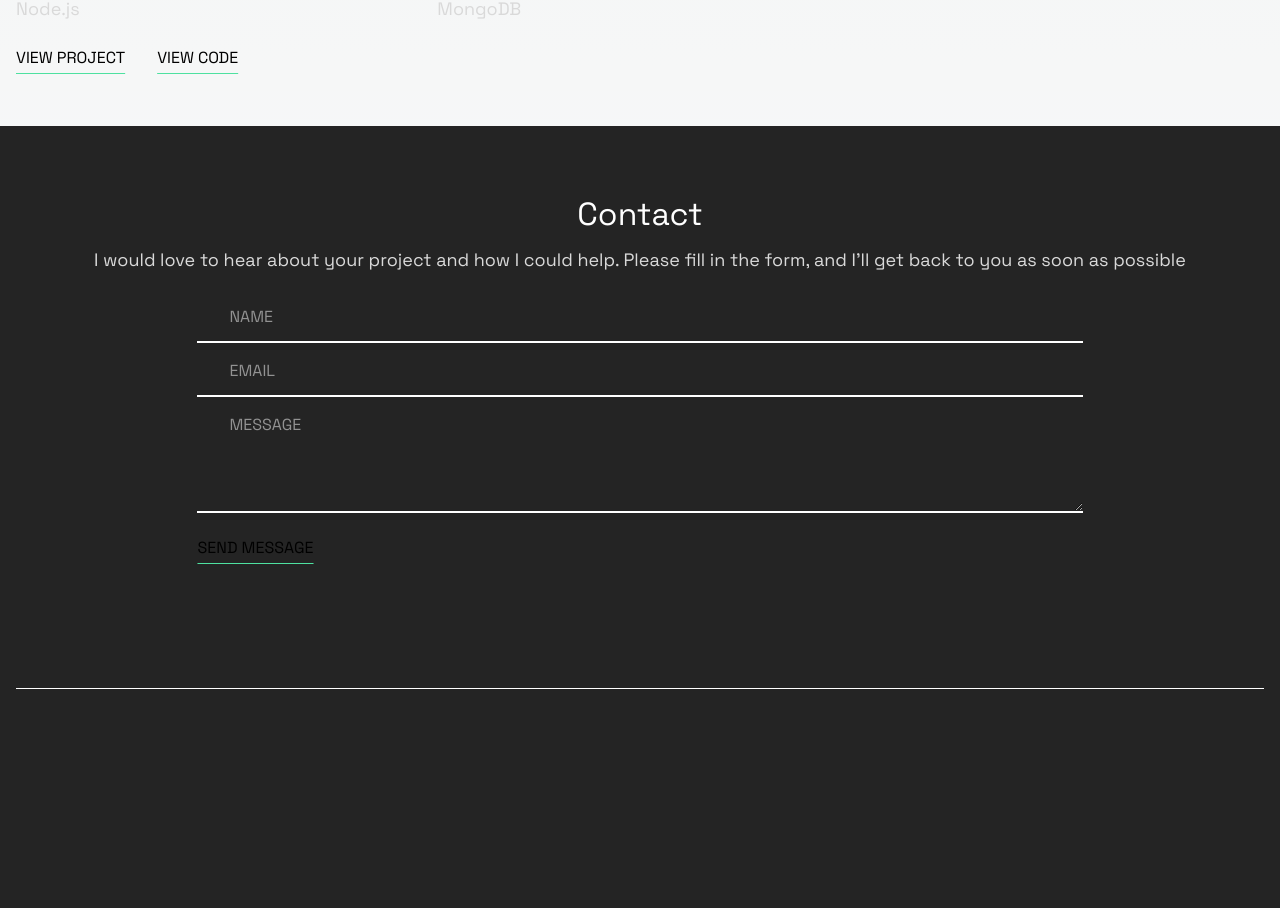
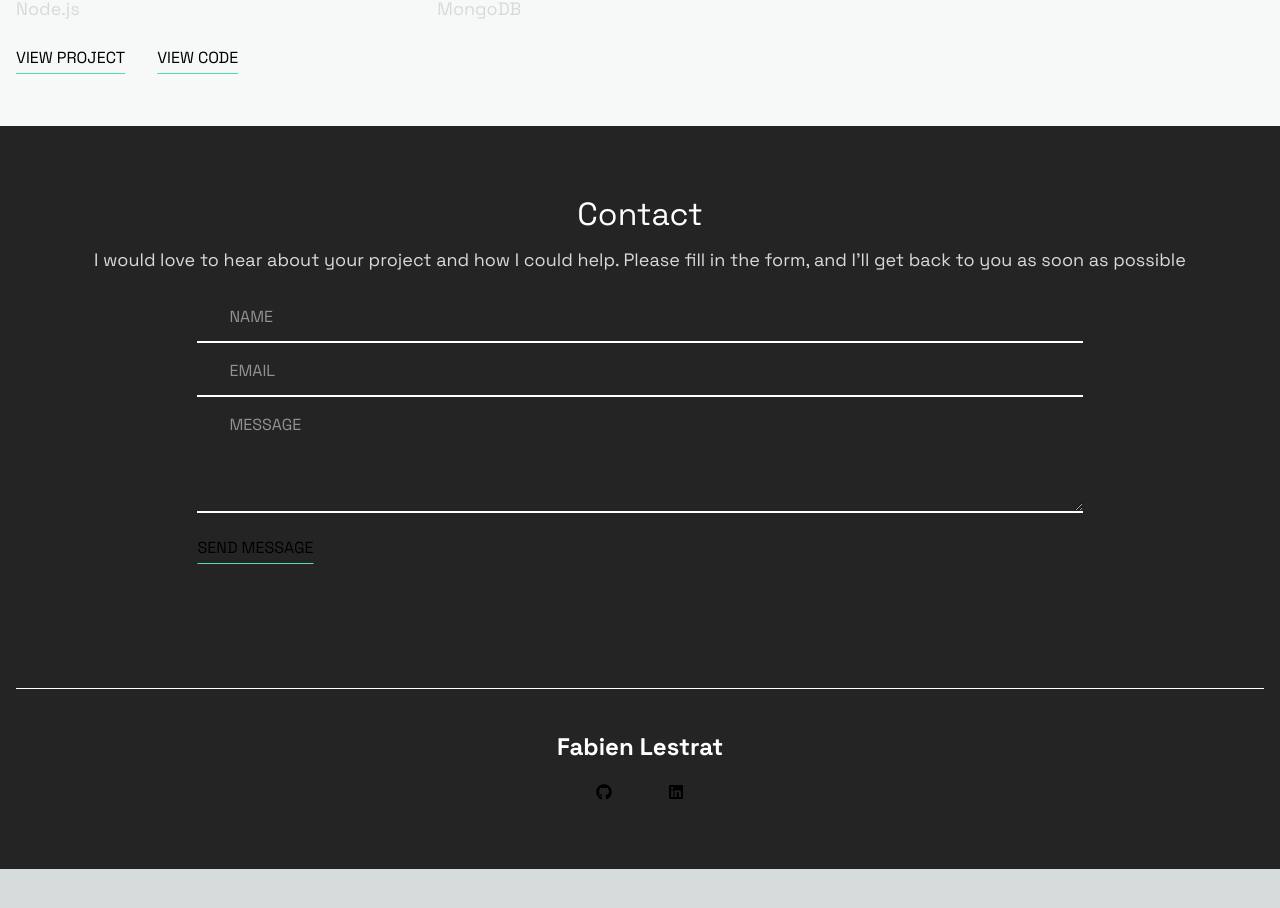
Before and after one commit to Fables7/portfolio-site, a Next.js app: page / in a window 1280 px wide. Shown: the part 3556-4464 px from the top of the page. After the commit the page ends 4425 px from the top, so only its background shows below. Built offline with nearby package versions, Linux system fonts and the light colour scheme.

Commit message:
Fixed styling for footer

```diff
--- a/src/app/globals.css
+++ b/src/app/globals.css
@@ -58,9 +58,9 @@ p {
 
 footer {
   background-color: var(--secondary-black);
-  height: 60rem;
-  padding: 1rem;
-  padding-top: 4rem;
+
+  box-sizing: border-box;
+  padding: 4rem 1rem 4rem 1rem;
   display: flex;
   flex-direction: column;
   align-items: center;
--- a/src/components/footer/Footer.tsx
+++ b/src/components/footer/Footer.tsx
@@ -1,4 +1,4 @@
-import { Form, Divider } from "..";
+import { Form, Divider, SocialsBox } from "..";
 
 const Footer = () => {
   return (
@@ -9,7 +9,8 @@ const Footer = () => {
         fill in the form, and {"I'll"} get back to you as soon as possible
       </p>
       <Form />
-      <Divider className="mt-32" />
+      <Divider className="mt-32 mb-10" />
+      <SocialsBox />
     </footer>
   );
 };
```
